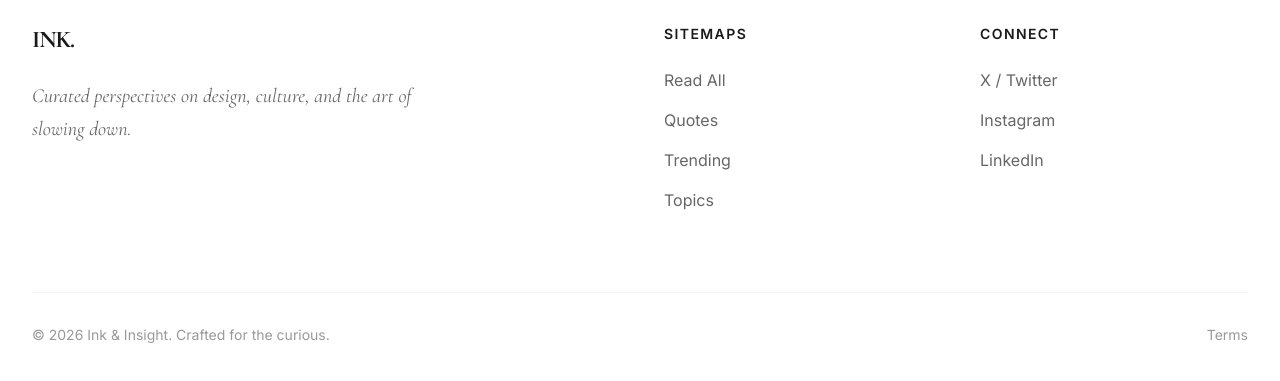
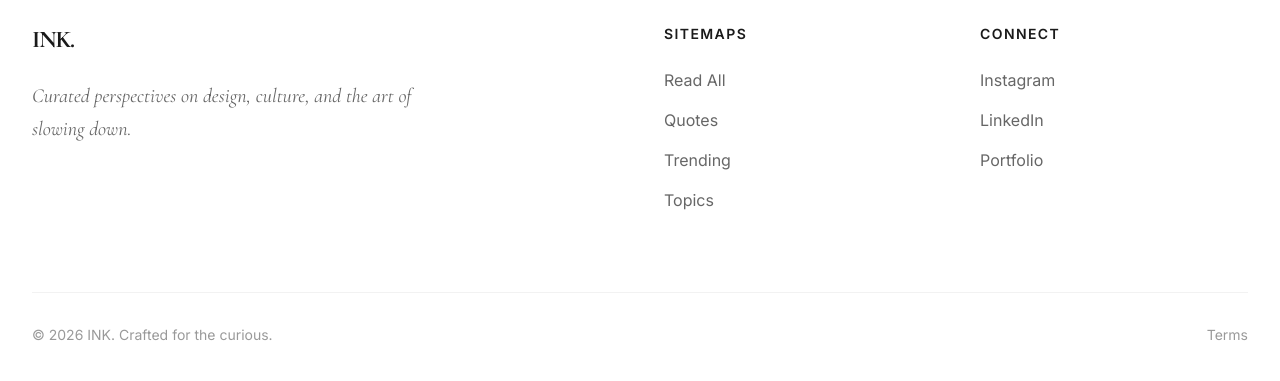
Before and after one commit to Tazimsheriff/INK-the-blog, a React (Vite) app: page /blog in a window 1280 px wide. Shown: the part 2359-2740 px from the top of the page. Built offline with nearby package versions, Linux system fonts and the light colour scheme; no server answers; the database is empty.

Commit message:
refactor: Rename application to INK
Updates the application name from "Ink & Insight" to "INK" across various files, including metadata, navigation components, page content, and README. This change simplifies the branding and unifies the application's identity.

```diff
--- a/metadata.json
+++ b/metadata.json
@@ -1,5 +1,5 @@
 {
-  "name": "Ink & Insight",
+  "name": "INK",
   "description": "A modern, full-stack personal blogging platform with Medium/Substack aesthetics, featuring a rich TipTap editor, real-time analytics, and secure Firebase integration.",
   "requestFramePermissions": [],
   "majorCapabilities": []
--- a/src/components/Navigation.tsx
+++ b/src/components/Navigation.tsx
@@ -22,7 +22,7 @@ export function Navbar() {
       <div className="max-w-7xl mx-auto px-4 sm:px-6 lg:px-8">
         <div className="flex justify-between items-center">
           <Link to="/" className="flex items-center space-x-1">
-            <span className="font-serif text-2xl font-black tracking-tighter uppercase">Ink.</span>
+            <span className="font-serif text-2xl font-black tracking-tighter uppercase">INK.</span>
           </Link>
 
           {/* Desktop Nav */}
@@ -129,7 +129,7 @@ export function Footer() {
           <div className="grid grid-cols-1 md:grid-cols-4 gap-12 mb-20">
             <div className="md:col-span-2">
               <Link to="/" className="flex items-center space-x-1 mb-6">
-                <span className="font-serif text-2xl font-black tracking-tighter uppercase">Ink.</span>
+                <span className="font-serif text-2xl font-black tracking-tighter uppercase">INK.</span>
               </Link>
               <p className="text-black/60 max-w-sm font-serif text-xl leading-relaxed italic">
                 Curated perspectives on design, culture, and the art of slowing down.
@@ -147,14 +147,14 @@ export function Footer() {
             <div>
               <h4 className="font-semibold text-sm uppercase tracking-widest mb-6">Connect</h4>
               <ul className="space-y-4 text-black/60">
-                <li><a href="https://twitter.com" target="_blank" rel="noopener noreferrer" className="hover:text-black hover:underline underline-offset-4">X / Twitter</a></li>
-                <li><a href="https://instagram.com" target="_blank" rel="noopener noreferrer" className="hover:text-black hover:underline underline-offset-4">Instagram</a></li>
-                <li><a href="https://linkedin.com" target="_blank" rel="noopener noreferrer" className="hover:text-black hover:underline underline-offset-4">LinkedIn</a></li>
+                <li><a href="https://www.instagram.com/tazzzunlikely_n_oblivious/" target="_blank" rel="noopener noreferrer" className="hover:text-black hover:underline underline-offset-4">Instagram</a></li>
+                <li><a href="https://www.linkedin.com/in/tazim-sheriff-r-15a355230/" target="_blank" rel="noopener noreferrer" className="hover:text-black hover:underline underline-offset-4">LinkedIn</a></li>
+                <li><a href="https://tazimsheriff.dev" target="_blank" rel="noopener noreferrer" className="hover:text-black hover:underline underline-offset-4">Portfolio</a></li>
               </ul>
             </div>
           </div>
           <div className="flex flex-col md:flex-row justify-between items-center pt-8 border-t border-black/5 text-sm text-black/40">
-            <p>© {new Date().getFullYear()} Ink & Insight. Crafted for the curious.</p>
+            <p>© {new Date().getFullYear()} INK. Crafted for the curious.</p>
             <div className="flex space-x-8 mt-4 md:mt-0">
               <a
                 href="#"
--- a/src/pages/AdminDashboard.tsx
+++ b/src/pages/AdminDashboard.tsx
@@ -218,7 +218,7 @@ export default function AdminDashboard() {
       <aside className="w-72 border-r border-black/5 bg-white flex flex-col h-screen sticky top-0 overflow-hidden">
         <div className="p-8 border-b border-black/5">
           <Link to="/" className="flex items-center space-x-1">
-            <span className="font-serif text-2xl font-black tracking-tighter uppercase text-primary">Ink.</span>
+            <span className="font-serif text-2xl font-black tracking-tighter uppercase text-primary">INK.</span>
           </Link>
         </div>
 
@@ -271,7 +271,7 @@ export default function AdminDashboard() {
         {/* Header */}
         <header className="h-24 glass border-b border-black/5 flex items-center justify-between px-12 sticky top-0 z-40">
            <div className="flex items-center space-x-2 text-[10px] font-bold uppercase tracking-widest text-black/40">
-              <span>Ink & Insight</span>
+              <span>INK</span>
               <ChevronRight size={12} />
               <span className="text-black">Dashboard</span>
            </div>
--- a/src/pages/LandingPage.tsx
+++ b/src/pages/LandingPage.tsx
@@ -150,7 +150,7 @@ export default function LandingPage() {
             className="flex flex-col"
           >
             <div className="mb-8 flex items-center gap-2 text-[10px] uppercase font-bold tracking-widest text-[#F27D26]">
-              <span className="px-2 py-0.5 border border-[#F27D26]">Ink. Featured Selection</span>
+              <span className="px-2 py-0.5 border border-[#F27D26]">INK. Featured Selection</span>
               <span className="text-black/40">•</span>
               <span className="text-black/60">Issue #12 • Spring 2026</span>
             </div>
@@ -226,7 +226,7 @@ export default function LandingPage() {
             <div className="mt-16 bg-white p-10 rounded-2xl border border-black/5">
               <h3 className="font-serif text-2xl font-medium mb-4 italic">Write with us.</h3>
               <p className="text-black/60 text-sm mb-8 leading-relaxed">
-                Ink & Insight is a community-driven publication. We're always looking for new voices to join our circle of writers.
+                INK is a community-driven publication. We're always looking for new voices to join our circle of writers.
               </p>
               <button className="w-full py-4 border border-black font-bold uppercase tracking-widest text-xs hover:bg-black hover:text-white transition-all rounded-full">
                 Apply as Author
--- a/src/pages/PostPage.tsx
+++ b/src/pages/PostPage.tsx
@@ -188,7 +188,7 @@ export default function PostPage() {
 
   const shareOnTwitter = () => {
     const url = window.location.href;
-    const text = post ? `${post.title} | Ink.` : 'Check out this story on Ink.';
+    const text = post ? `${post.title} | INK.` : 'Check out this story on INK.';
     window.open(`https://twitter.com/intent/tweet?text=${encodeURIComponent(text)}&url=${encodeURIComponent(url)}`, '_blank');
   };
 
@@ -413,7 +413,7 @@ export default function PostPage() {
       <aside className="bg-[#f1f1f1]/30 py-32 border-t border-black/5">
          <div className="max-w-7xl mx-auto px-4">
             <div className="flex items-center justify-between mb-16">
-               <h3 className="font-serif text-3xl font-medium">Continue reading from Ink & Insight</h3>
+               <h3 className="font-serif text-3xl font-medium">Continue reading from INK</h3>
                <Link to="/blog" className="flex items-center space-x-2 text-sm font-bold uppercase tracking-widest group">
                   <span>Explore archive</span>
                   <ChevronRight size={16} className="transition-transform group-hover:translate-x-1" />
```
Also changed, not shown: 1 other file (tests, documents, lock files or other folders).
